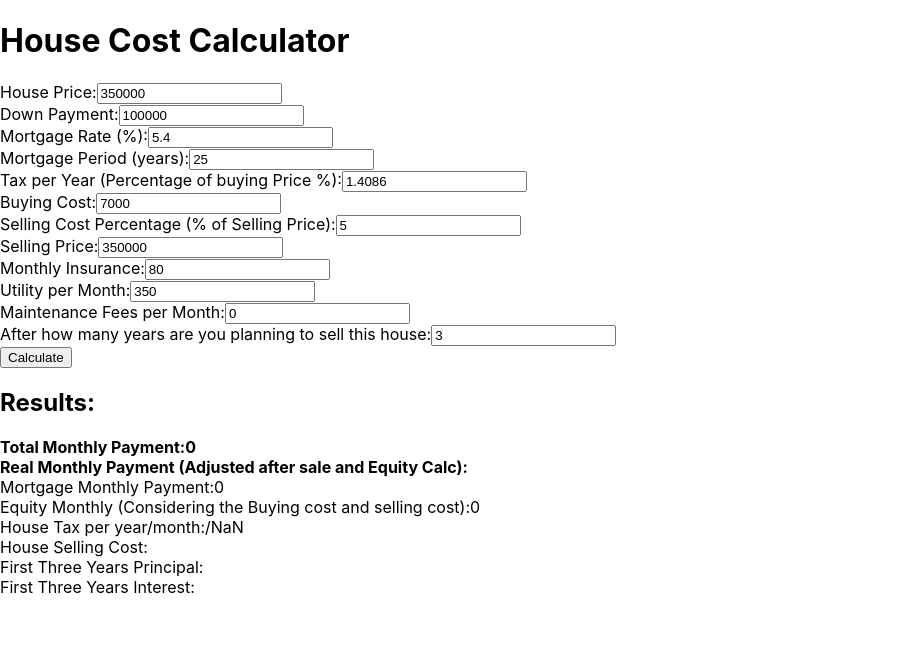
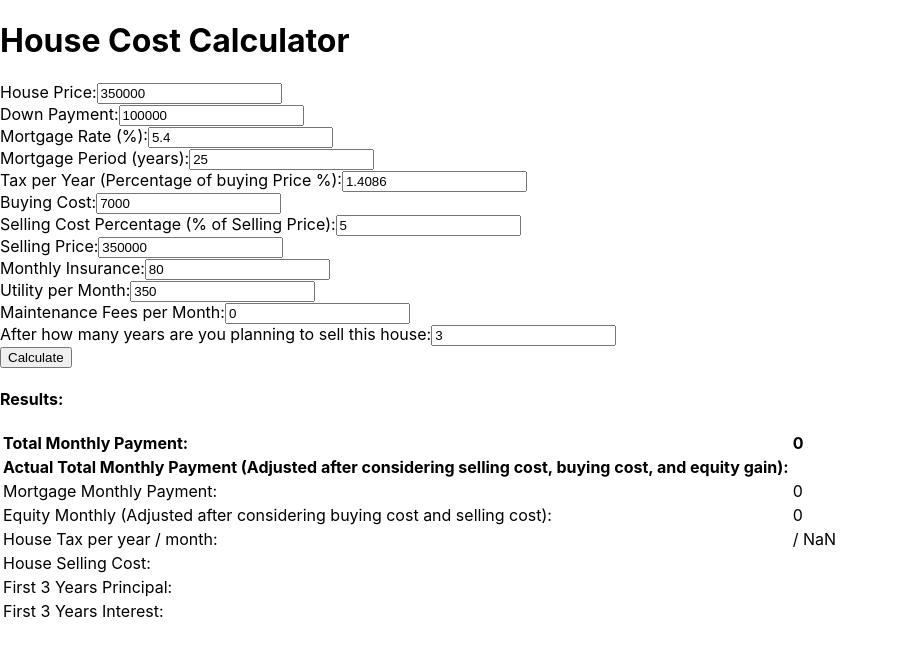
Before and after one commit to fadinassri/houses, a React (Create React App) app in the folder my-app/: page / in a window 1280 px wide. Shown: the top 656 px of the page, without its empty margins (0-898 px from the left). Built offline with nearby package versions, Linux system fonts and the light colour scheme.

Commit message:
text format

```diff
--- a/my-app/src/App.js
+++ b/my-app/src/App.js
@@ -255,39 +255,43 @@ Interest = mortgageMonthlyPayment * (12 * holdingLength) - Principal;
         <div>
           <button onClick={this.calculateHouseCost}>Calculate</button>
         </div>
-        <h2>Results:</h2>
-        <div>
-          <label><b>Total Monthly Payment:</b></label>
-          <span><b>{totalMonthlyPayment}</b></span>
-        </div>
-        <div>
-          <label><b>Real Monthly Payment (Adjusted after sale and Equity Calc):</b></label>
-          <span><b> {realMonthlyPayment}</b></span>
-        </div>
-        <div>
-          <label>Mortgage Monthly Payment:</label>
-          <span>{mortgageMonthlyPayment}</span>
-        </div>
-        <div>
-          <label>Equity Monthly (Considering the Buying cost and selling cost):</label>
-          <span>{equityMonthlyGain}</span>
-        </div>
-        <div>
-          <label>House Tax per year/month:</label>
-          <span>{taxPerYear}/{taxPerYear / 12}</span>
-        </div>
-        <div>
-          <label>House Selling Cost:</label>
-          <span>{houseSellingCost}</span>
-        </div>
-        <div>
-          <label>First Three Years Principal:</label>
-          <span>{Principal}</span>
-        </div>
-        <div>
-          <label>First Three Years Interest:</label>
-          <span>{Interest}</span>
-        </div>
+        <h4>Results:</h4>
+        <table>
+          <tbody>
+            <tr>
+              <td><b>Total Monthly Payment:</b></td>
+              <td><b>{totalMonthlyPayment}</b></td>
+            </tr>
+            <tr>
+              <td><b>Actual Total Monthly Payment (Adjusted after considering selling cost, buying cost, and equity gain):</b></td>
+              <td><b>{realMonthlyPayment}</b></td>
+            </tr>
+            <tr>
+              <td>Mortgage Monthly Payment:</td>
+              <td>{mortgageMonthlyPayment}</td>
+            </tr>
+            <tr>
+              <td>Equity Monthly (Adjusted after considering buying cost and selling cost):</td>
+              <td>{equityMonthlyGain}</td>
+            </tr>
+            <tr>
+              <td>House Tax per year / month:</td>
+              <td>{taxPerYear} / {taxPerYear / 12}</td>
+            </tr>
+            <tr>
+              <td>House Selling Cost:</td>
+              <td>{houseSellingCost}</td>
+            </tr>
+            <tr>
+              <td>First {holdingLength} Years Principal:</td>
+              <td>{Principal}</td>
+            </tr>
+            <tr>
+              <td>First {holdingLength} Years Interest:</td>
+              <td>{Interest}</td>
+            </tr>
+          </tbody>
+        </table>
       </div>
     );
   }
```
Lines whose indentation alone changed are shown as unchanged.
